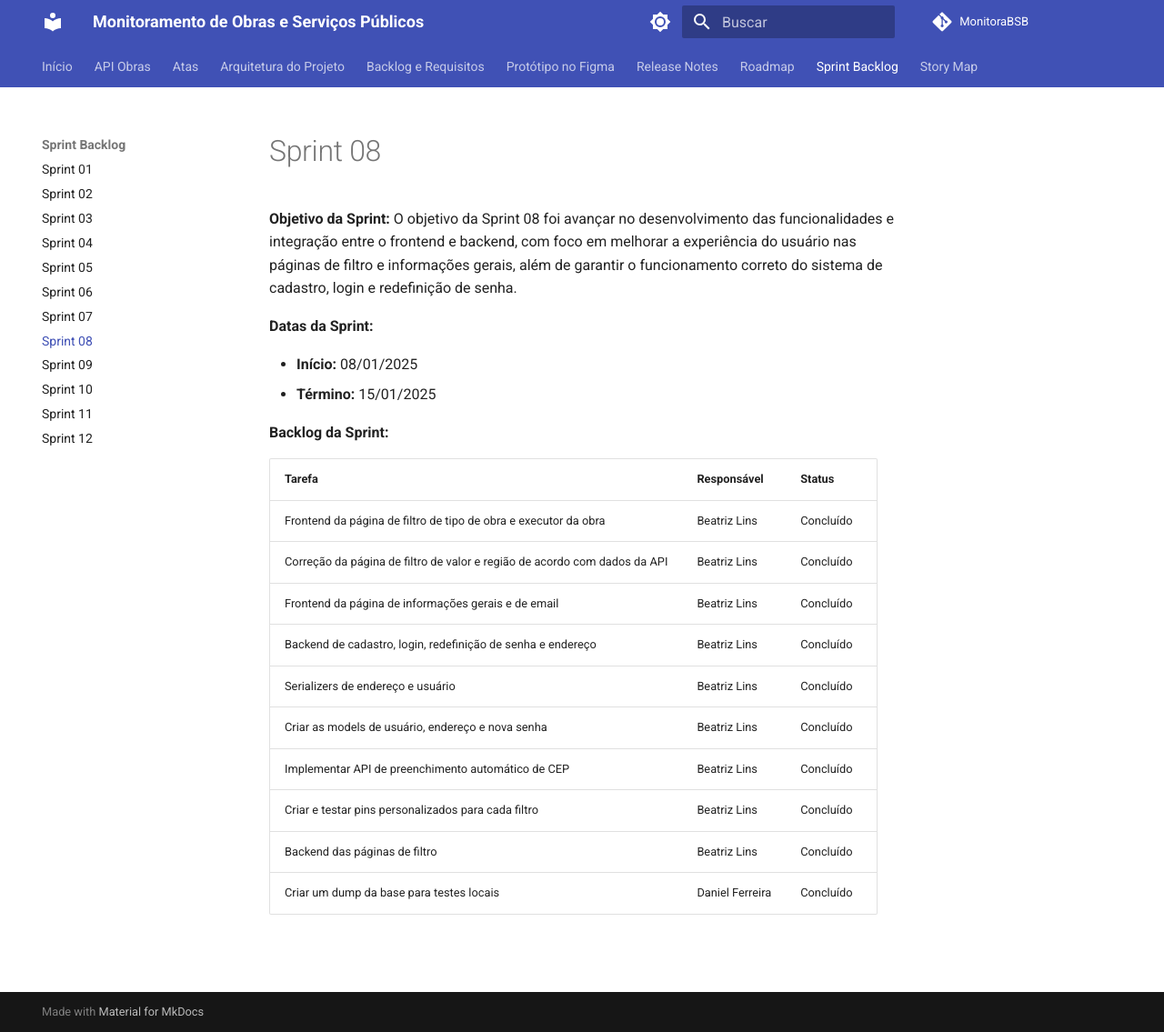
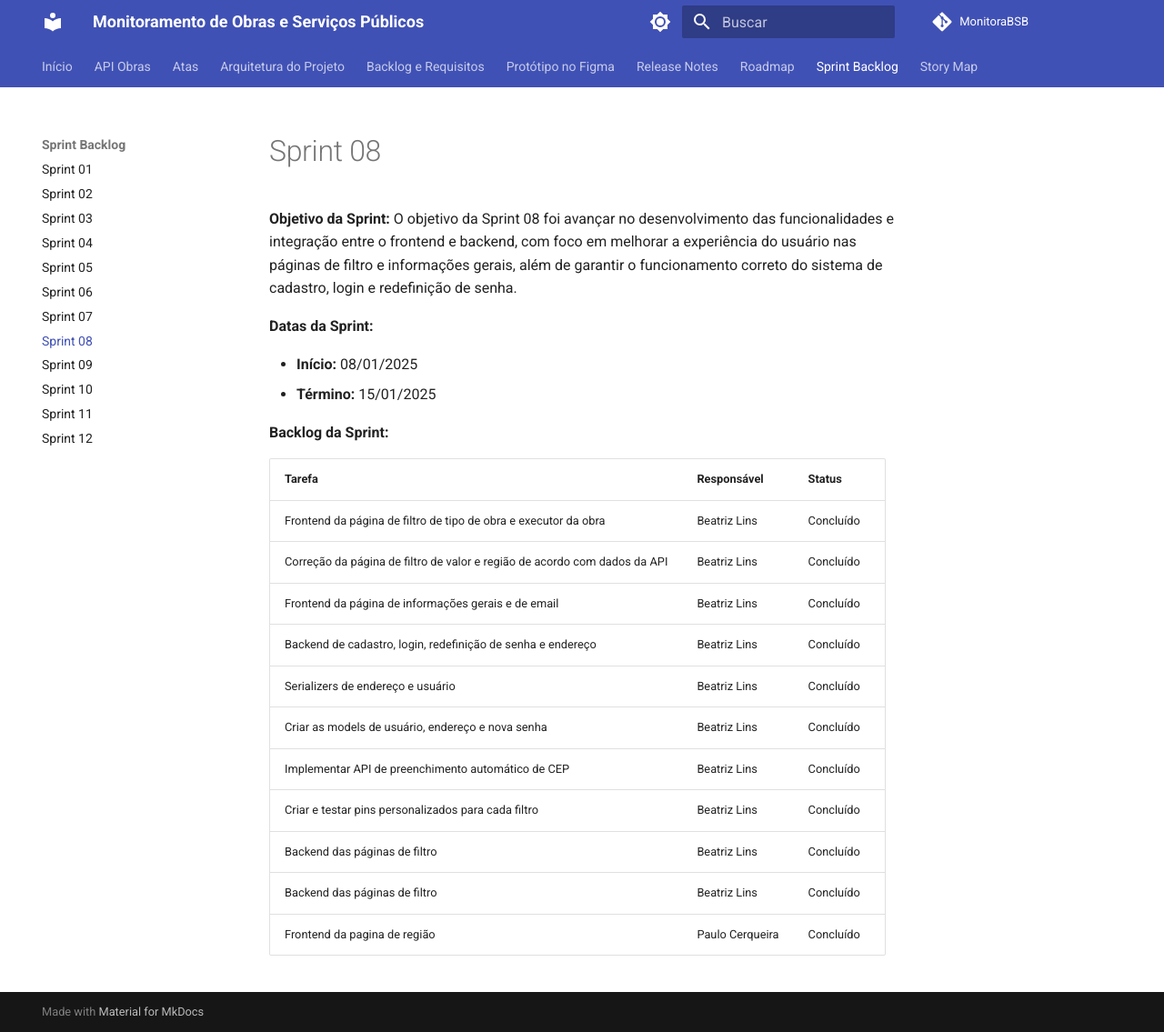
Before and after one commit to unb-mds/2024-2-Squad08, an MkDocs documentation site: the page built from docs/sprints/sprint8.md, in a window 1280 px wide and 1135 px high. Shown: the whole window at 91% size. Built offline with MkDocs 1.6.1 and Material for MkDocs 9.7.7, drawn with Linux system fonts in a browser that asks for light colours; comment, search, counter and statistics services are not loaded.

Commit message:
Update sprint8.md

```diff
--- a/docs/sprints/sprint8.md
+++ b/docs/sprints/sprint8.md
@@ -20,4 +20,5 @@ O objetivo da Sprint 08 foi avançar no desenvolvimento das funcionalidades e in
 | Implementar API de preenchimento automático de CEP | Beatriz Lins | Concluído |
 | Criar e testar pins personalizados para cada filtro | Beatriz Lins | Concluído |
 | Backend das páginas de filtro | Beatriz Lins | Concluído |
-| Criar um dump da base para testes locais | Daniel Ferreira | Concluído |
+| Backend das páginas de filtro | Beatriz Lins | Concluído |
+| Frontend da pagina de região| Paulo Cerqueira | Concluído |
```
